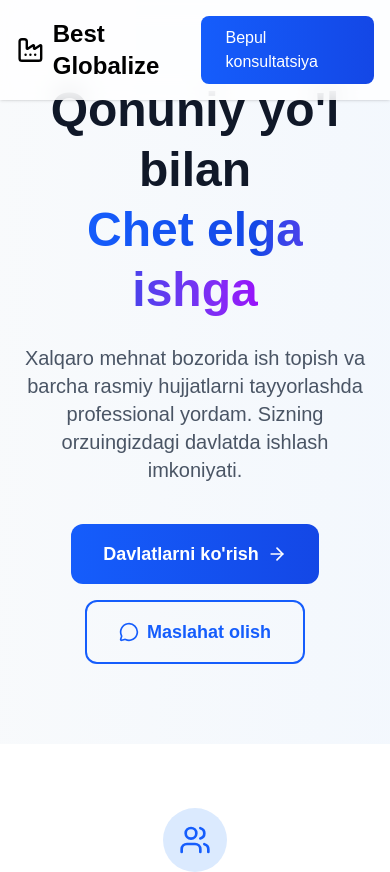
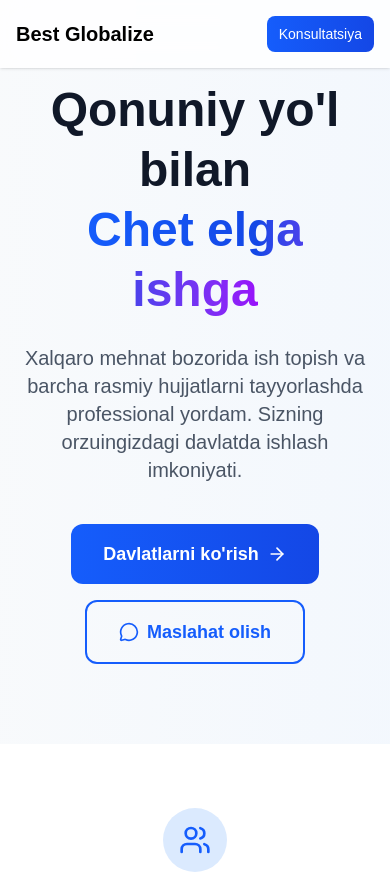
Before and after one commit to islome/migration, a Next.js app: page / in a window 390 px wide. Shown: the top 872 px of the page. Built offline with nearby package versions, Linux system fonts and the light colour scheme.

Commit message:
header component improved for phone

```diff
--- a/components/ui/header.tsx
+++ b/components/ui/header.tsx
@@ -9,8 +9,8 @@ export default function Header() {
       <header className="bg-white/80 backdrop-blur-md shadow-sm fixed left-0 w-full top-0 z-50">
         <nav className="container mx-auto px-4 py-4 flex justify-between items-center">
           <div className="flex items-center space-x-2">
-            <Factory className="w-8 h-8 text-black" />
-            <span className="text-2xl font-bold bg-black bg-clip-text text-transparent">
+            <Factory className="w-8 h-8 text-black hidden md:block" />
+            <span className="text-xl md:text-2xl font-bold bg-black bg-clip-text text-transparent">
               Best Globalize
             </span>
           </div>
@@ -35,7 +35,7 @@ export default function Header() {
               Qo'llanma
             </Link>
             <Link
-              href="/contact"
+              href="#contact"
               className="text-gray-700 hover:text-blue-600 transition"
             >
               Bog'lanish
@@ -46,9 +46,10 @@ export default function Header() {
             href={telegramLink}
             target="_blank"
             rel="noopener noreferrer"
-            className="bg-linear-to-r from-blue-600 to-blue-700 text-white px-6 py-2.5 rounded-lg hover:shadow-lg transition-all duration-300 hover:scale-105"
+            className="bg-linear-to-r from-blue-600 to-blue-700 text-white px-3 md:px-6 py-2 md:py-2.5 rounded-lg hover:shadow-lg transition-all duration-300 hover:scale-105 text-sm md:text-base"
           >
-            Bepul konsultatsiya
+            <span className="hidden sm:inline">Bepul konsultatsiya</span>
+            <span className="sm:hidden">Konsultatsiya</span>
           </a>
         </nav>
       </header>
```
